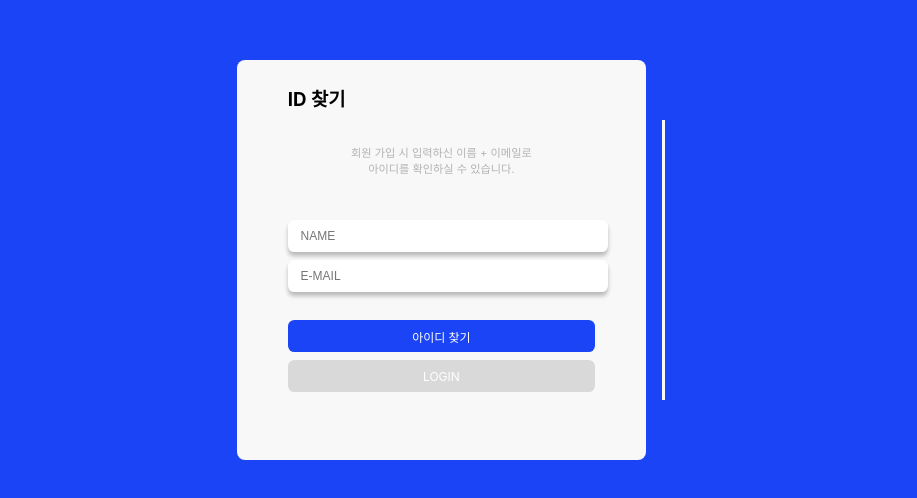
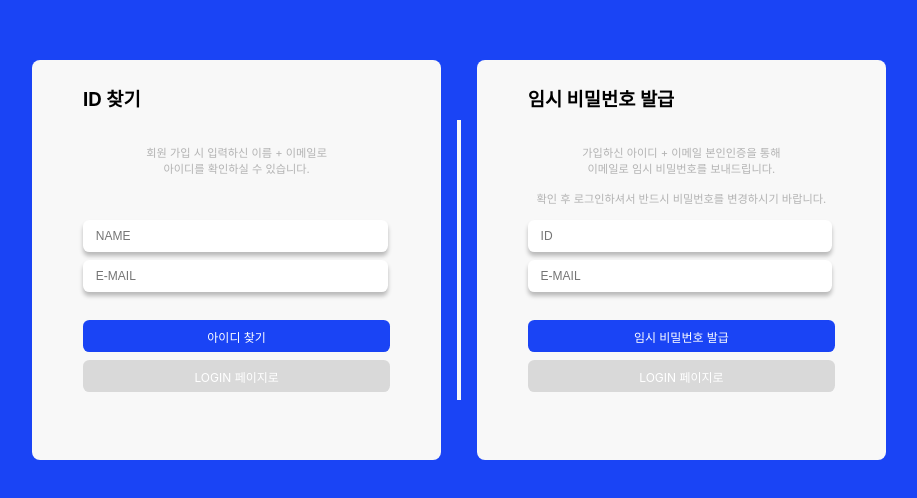
Before and after one commit to zosam-mosam/clink, a React (Create React App) app in the folder clink-react-app/: page / in a window 1280 px wide. Shown: the part 140-638 px from the top of the page, without its empty margins (181-1098 px from the left). Built offline with nearby package versions, Linux system fonts and the light colour scheme.

Commit message:
Fix view

```diff
--- a/clink-react-app/src/App.js
+++ b/clink-react-app/src/App.js
@@ -1,11 +1,14 @@
 import Index from "./components/Index";
 import Login from "./components/Login";
 import FindIdPwd from "./components/FindIdPwd";
+import { useState } from "react";
 
 function App() {
+  const [content, setContent] = useState(["ID 찾기", "내용", "name"]);
+
   return (
     <>
-      <FindIdPwd />
+      <FindIdPwd content={content} />
     </>
   );
 }
--- a/clink-react-app/src/components/FindIdPwd.js
+++ b/clink-react-app/src/components/FindIdPwd.js
@@ -5,13 +5,15 @@ const handleSubmit = (event) => {
   event.preventDefault();
 };
 
-const FindIdPwd = () => {
+const findIdBtn = () => {};
+
+const FindIdPwd = (props) => {
   return (
     <>
       <div className="findIdPwdWrap">
         <div className="findIdPwd">
           <div className="innerWrap">
-            <h3>ID 찾기</h3>
+            <h3>{props.content[0]}</h3>
             <br />
             <div className="findIdPwd_textBox">
               회원 가입 시 입력하신 이름 + 이메일로
@@ -31,15 +33,48 @@ const FindIdPwd = () => {
               </form>
             </div>
             <br />
-            <button className="btn-findId" type="submit">
+            <button className="btn-findId" type="submit" onClick={findIdBtn}>
               아이디 찾기
             </button>
             <a href="index.do" className="btn-gotoLogin">
-              LOGIN
+              LOGIN 페이지로
             </a>
           </div>
         </div>
         <div className="v-line"></div>
+        <div className="findIdPwd">
+          <div className="innerWrap">
+            <h3>임시 비밀번호 발급</h3>
+            <br />
+            <div className="findIdPwd_textBox">
+              가입하신 아이디 + 이메일 본인인증을 통해
+              <br />
+              이메일로 임시 비밀번호를 보내드립니다.
+              <br />
+              <br />
+              확인 후 로그인하셔서 반드시 비밀번호를 변경하시기 바랍니다.
+            </div>
+            <br />
+            <div className="findIdPwd_inputBox">
+              <form onSubmit={handleSubmit}>
+                <input placeholder="ID" className="findIdPwd_input" />
+              </form>
+            </div>
+            <div className="findIdPwd_inputBox">
+              <form onSubmit={handleSubmit}>
+                <input placeholder="E-MAIL" className="findIdPwd_input" />{" "}
+                <br></br>
+              </form>
+            </div>
+            <br />
+            <button className="btn-findId" type="submit">
+              임시 비밀번호 발급
+            </button>
+            <a href="index.do" className="btn-gotoLogin">
+              LOGIN 페이지로
+            </a>
+          </div>
+        </div>
       </div>
     </>
   );
--- a/clink-react-app/src/styles/FindIdPwd.scss
+++ b/clink-react-app/src/styles/FindIdPwd.scss
@@ -36,7 +36,7 @@
                 padding-left: 1vw;
                 box-shadow: 0px 4px 4px rgba(0, 0, 0, 0.25);
                 border-style: none;
-                width: 100%;
+                width: 95%;
                 height: 4vh;
                 font-size: 1.5vh;
                 border-radius: 0.5vw;
@@ -56,6 +56,7 @@
             color:white;
             font-size: 1.5vh;
             align-items: center;
+            cursor: pointer;
         }
         .btn-gotoLogin {
             border-radius: 0.5vw;
```
